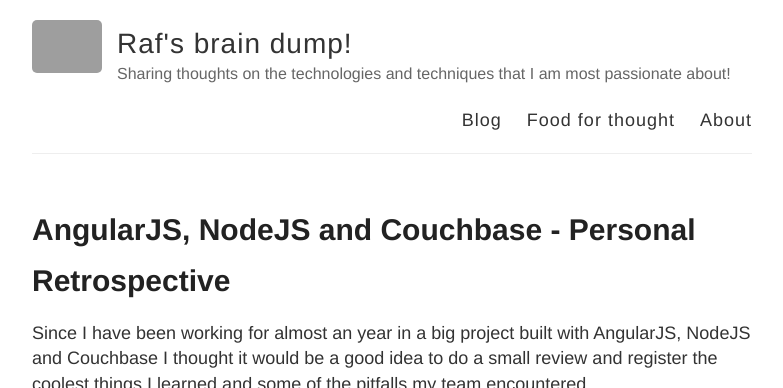
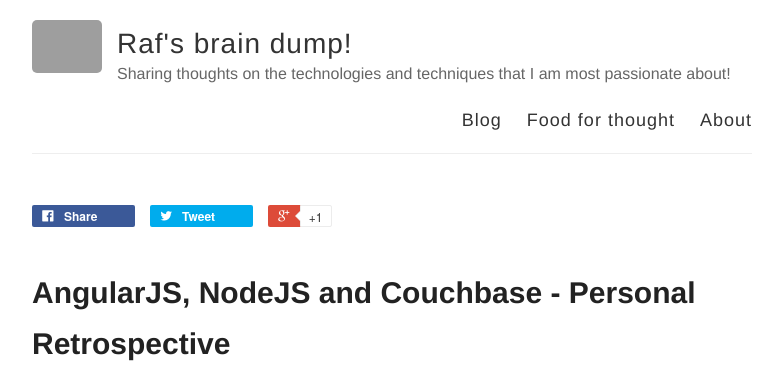
Before and after one commit to rafaelaudy/rafaelaudy.github.io, a Jekyll site: the page built from _posts/2015-10-20-javascript-full-stack-learnings.md, in a window 1280 px wide, cut to the strip 0-388 px from the top of the page. Shown: the whole strip, without its empty margins (248-1031 px from the left). Built offline with Jekyll 4.4.1, drawn with Linux system fonts in a browser that asks for light colours; nearby versions of some CDN libraries; Markdown is read by kramdown in place of the engine named in the settings; comment, search, counter and statistics services are not loaded; grey boxes are pictures that could not be loaded.

Commit message:
Changing sharing options code

```diff
--- a/_includes/share-page.html
+++ b/_includes/share-page.html
@@ -1,5 +1,24 @@
-<span class='st_fblike_hcount' displayText='Facebook Like'></span>
-<span class='st_facebook_hcount' displayText='Facebook'></span>
-<span class='st_googleplus_hcount' displayText='Google +'></span>
-<span class='st_twitter_hcount' displayText='Tweet'></span>
-<span class='st_linkedin_hcount' displayText='LinkedIn'></span>
+<div class="social-sharing">
+
+    <!-- https://developers.facebook.com/docs/plugins/share-button/ -->
+    <a target="_blank" href="http://www.facebook.com/sharer.php?url={{ site.baseurl }}" class="share-facebook">
+      <span class="icon icon-facebook" aria-hidden="true"></span>
+      <span class="share-title">Share</span>
+      <span class="share-count">0</span>
+    </a>
+
+    <!-- https://dev.twitter.com/docs/intents -->
+    <a target="_blank" href='http://twitter.com/share?url={{ site.baseurl }}' class="share-twitter">
+      <span class="icon icon-twitter" aria-hidden="true"></span>
+      <span class="share-title">Tweet</span>
+      <span class="share-count">0</span>
+    </a>
+
+    <!-- https://developers.google.com/+/web/share/ -->
+    <a target="_blank" href="http://plus.google.com/share?url={{site.baseurl}}" class="share-google">
+      <!-- Cannot get Google+ share count with JS yet -->
+      <span class="icon icon-google" aria-hidden="true"></span>
+      <span class="share-count">+1</span>
+    </a>
+
+</div>
--- a/_layouts/default.html
+++ b/_layouts/default.html
@@ -9,10 +9,18 @@
       <script src="http://html5shiv.googlecode.com/svn/trunk/html5.js"></script>
     <![endif]-->
 
-    <link rel="stylesheet" type="text/css" href="{{ site.baseurl }}/style.css" />
-    <link rel="alternate" type="application/rss+xml" title="{{ site.name }} - {{ site.description }}" href="{{ site.baseurl }}/feed.xml" />
-    <script type="text/javascript" src="http://w.sharethis.com/button/buttons.js"></script>
-    <script type="text/javascript">stLight.options({publisher: "95b23607-bed3-4d3c-8c3e-ce42af8cb7fb", doNotHash: false, doNotCopy: false, hashAddressBar: false});</script>
+    <link rel="stylesheet" type="text/css" href="/style.css" />
+    <link rel="alternate" type="application/rss+xml" title="{{ site.name }} - {{ site.description }}" href="/feed.xml" />
+
+    <style type="text/css">
+      #share-buttons img {
+      width: 35px;
+      padding: 5px;
+      border: 0;
+      box-shadow: 0;
+      display: inline;
+      }
+    </style>
     <!-- Created with Jekyll Now - http://github.com/barryclark/jekyll-now -->
   </head>
 
@@ -48,6 +56,9 @@
       </div>
     </div>
 
+    <script src="http://ajax.googleapis.com/ajax/libs/jquery/1.11.0/jquery.min.js"></script>
+    <script src="/scripts/social-buttons.js"></script>
+
     {% include analytics.html %}
   </body>
 </html>
--- a/_layouts/post.html
+++ b/_layouts/post.html
@@ -3,17 +3,21 @@
 ---
 
 <article class="post">
+  {% include share-page.html %}
+
   <h1>{{ page.title }}</h1>
 
   <div class="entry">
     {{ content }}
   </div>
 
-  {% include share-page.html %}
-
   <div class="date">
     Written on {{ page.date | date: "%B %e, %Y" }}
   </div>
 
+  <br>
+
+  {% include share-page.html %}
+
   {% include disqus.html %}
 </article>
--- /dev/null
+++ b/_sass/_social-buttons.scss
@@ -0,0 +1,275 @@
+/*============================================================================
+  Social Icon Buttons v1.0
+  Author:
+    Carson Shold | @cshold
+    http://www.carsonshold.com
+  MIT License
+==============================================================================*/
+@mixin transition($transition:0.1s all) {
+  -webkit-transition: #{$transition};
+  -moz-transition: #{$transition};
+  -o-transition: #{$transition};
+  transition: #{$transition};
+}
+
+@font-face {
+  font-family: 'icons';
+  src:url('fonts/icons.eot?social');
+  src:url('fonts/icons.eot?#iefixsocial') format('embedded-opentype'),
+    url('fonts/icons.woff?social') format('woff'),
+    url('fonts/icons.ttf?social') format('truetype'),
+    url('fonts/icons.svg?social#icons') format('svg');
+  font-weight: normal;
+  font-style: normal;
+}
+
+[class^="icon-"], [class*=" icon-"] {
+  font-family: 'icons';
+  speak: none;
+  font-style: normal;
+  font-weight: normal;
+  font-variant: normal;
+  text-transform: none;
+  line-height: 1;
+
+  /* Better Font Rendering =========== */
+  -webkit-font-smoothing: antialiased;
+  -moz-osx-font-smoothing: grayscale;
+}
+
+.icon-fancy:before { content: "\46"; }
+.icon-twitter:before { content: "\54"; }
+.icon-facebook:before { content: "\66"; }
+.icon-google:before { content: "\67"; }
+.icon-pinterest:before { content: "\70"; }
+
+
+/*================ Social share buttons ================*/
+$shareButtonHeight: 22px;
+$shareButtonCleanHeight: 30px;
+$shareCountBg: #fff;
+$shareBorderColor: #ececec;
+
+.social-sharing {
+  font-family: "HelveticaNeue", "Helvetica Neue", Helvetica, Arial, sans-serif;
+
+  * {
+    -webkit-box-sizing:border-box;
+    -moz-box-sizing:border-box;
+    box-sizing:border-box;
+  }
+
+  a {
+    display: inline-block;
+    color: #fff;
+    border-radius: 2px;
+    margin: 0 10px 10px 0;
+    height: $shareButtonHeight;
+    line-height: $shareButtonHeight;
+    text-decoration: none;
+    font-weight: normal;
+
+    &:hover {
+      color: #fff;
+    }
+  }
+
+  span {
+    display: inline-block;
+    vertical-align: top;
+    height: $shareButtonHeight;
+    line-height: $shareButtonHeight;
+    font-size: 12px;
+  }
+
+  .icon {
+    padding: 0 5px 0 10px;
+
+    &:before {
+      line-height: $shareButtonHeight;
+    }
+  }
+
+  /*================ Large Buttons ================*/
+  &.is-large a {
+    height: $shareButtonHeight*2;
+    line-height: $shareButtonHeight*2;
+
+    span {
+      height: $shareButtonHeight*2;
+      line-height: $shareButtonHeight*2;
+      font-size: 18px;
+    }
+
+    .icon {
+      padding: 0 10px 0 18px;
+
+      &:before {
+        line-height: $shareButtonHeight*2;
+      }
+    }
+  }
+}
+
+.share-title {
+  font-weight: 900;
+  font-size: 12px;
+  padding-right: 10px;
+
+  .is-large & {
+    padding-right: 16px;
+  }
+}
+
+.share-facebook {
+  background-color: #3b5998;
+
+  &:hover {
+    background-color: darken(#3b5998, 10%);
+  }
+}
+
+.share-twitter {
+  background-color: #00aced;
+
+  &:hover {
+    background-color: darken(#00aced, 10%);
+  }
+}
+
+.share-pinterest {
+  background-color: #cb2027;
+
+  &:hover {
+    background-color: darken(#cb2027, 10%);
+  }
+}
+
+.share-fancy {
+  background-color: #4999dc;
+
+  &:hover {
+    background-color: darken(#4999dc, 10%);
+  }
+}
+
+.share-google {
+  background-color: #dd4b39;
+
+  &:hover {
+    background-color: darken(#dd4b39, 10%);
+  }
+}
+
+.share-count {
+  position: relative;
+  background-color: $shareCountBg;
+  padding: 0 8px;
+  margin-right: -2px;
+  font-size: 14px;
+  line-height: $shareButtonHeight - 2;
+  color: #333;
+  border-radius: 0 2px 2px 0;
+  border: 1px solid $shareBorderColor;
+  opacity: 0;
+  @include transition(opacity 0.2s ease-in);
+
+  &.is-loaded {
+    opacity: 1;
+  }
+
+  &:before,
+  &:after {
+    content: '';
+    display: block;
+    position: absolute;
+    top: 50%;
+    margin-top: -6px;
+    width: 0;
+    height: 0;
+    border-top: 6px solid transparent;
+    border-bottom: 6px solid transparent;
+    border-right: 6px solid;
+  }
+
+  &:before {
+    left: -6px;
+    border-right-color: $shareBorderColor;
+  }
+
+  &:after {
+    left: -5px;
+    border-right-color: $shareCountBg;
+  }
+
+  a:hover & {
+    background-color: darken($shareCountBg, 4%);
+
+    &:after {
+      border-right-color: darken($shareCountBg, 4%);
+    }
+  }
+
+  .is-large & {
+    font-size: 18px;
+    padding: 0 14px;
+  }
+
+}
+
+/*================ Clean Buttons ================*/
+.social-sharing.is-clean {
+  a {
+    background-color: #fff;
+    border: 1px solid $shareBorderColor;
+    color: #333;
+    height: $shareButtonCleanHeight;
+    line-height: $shareButtonCleanHeight;
+
+    span {
+      height: $shareButtonCleanHeight;
+      line-height: $shareButtonCleanHeight;
+      font-size: 13px;
+    }
+
+    &:hover {
+      background-color: $shareBorderColor;
+    }
+
+    &:hover .share-count {
+      background-color: $shareCountBg;
+
+      &:after {
+        border-right-color: $shareCountBg;
+      }
+    }
+
+    .share-title {
+      font-weight: normal;
+    }
+  }
+
+  .share-count {
+    top: -1px;
+  }
+
+  .icon-facebook {
+    color: #3b5998;
+  }
+
+  .icon-twitter {
+    color: #00aced;
+  }
+
+  .icon-pinterest {
+    color: #cb2027;
+  }
+
+  .icon-fancy {
+    color: #4999dc;
+  }
+
+  .icon-google {
+    color: #dd4b39;
+  }
+}
--- /dev/null
+++ b/scripts/social-buttons.js
@@ -0,0 +1,107 @@
+/*============================================================================
+  Social Icon Buttons v1.0
+  Author:
+    Carson Shold | @cshold
+    http://www.carsonshold.com
+  MIT License
+==============================================================================*/
+window.CSbuttons = window.CSbuttons || {};
+
+$(function() {
+  CSbuttons.cache = {
+    $shareButtons: $('.social-sharing')
+  }
+});
+
+CSbuttons.init = function () {
+  CSbuttons.socialSharing();
+}
+
+CSbuttons.socialSharing = function () {
+  var $buttons = CSbuttons.cache.$shareButtons,
+      $shareLinks = $buttons.find('a'),
+      permalink = $buttons.attr('data-permalink');
+
+  // Get share stats from respective APIs
+  var $fbLink = $('.share-facebook'),
+      $twitLink = $('.share-twitter'),
+      $pinLink = $('.share-pinterest'),
+      $googleLink = $('.share-google');
+
+  if ( $fbLink.length ) {
+    $.getJSON('https://graph.facebook.com/?id=' + permalink + '&callback=?')
+      .done(function(data) {
+        if (data.shares) {
+          $fbLink.find('.share-count').text(data.shares).addClass('is-loaded');
+        } else {
+          $fbLink.find('.share-count').remove();
+        }
+      })
+      .fail(function(data) {
+        $fbLink.find('.share-count').remove();
+      });
+  };
+
+  if ( $twitLink.length ) {
+    $.getJSON('https://cdn.api.twitter.com/1/urls/count.json?url=' + permalink + '&callback=?')
+      .done(function(data) {
+        if (data.count > 0) {
+          $twitLink.find('.share-count').text(data.count).addClass('is-loaded');
+        } else {
+          $twitLink.find('.share-count').remove();
+        }
+      })
+      .fail(function(data) {
+        $twitLink.find('.share-count').remove();
+      });
+  };
+
+  if ( $pinLink.length ) {
+    $.getJSON('https://api.pinterest.com/v1/urls/count.json?url=' + permalink + '&callback=?')
+      .done(function(data) {
+        if (data.count > 0) {
+          $pinLink.find('.share-count').text(data.count).addClass('is-loaded');
+        } else {
+          $pinLink.find('.share-count').remove();
+        }
+      })
+      .fail(function(data) {
+        $pinLink.find('.share-count').remove();
+      });
+  };
+
+  if ( $googleLink.length ) {
+    // Can't currently get Google+ count with JS, so just pretend it loaded
+    $googleLink.find('.share-count').addClass('is-loaded');
+  }
+
+  // Share popups
+  $shareLinks.on('click', function(e) {
+    e.preventDefault();
+    var el = $(this),
+        popup = el.attr('class').replace('-','_'),
+        link = el.attr('href'),
+        w = 700,
+        h = 400;
+
+    // Set popup sizes
+    switch (popup) {
+      case 'share-twitter':
+        h = 300;
+        break;
+      case 'share-fancy':
+        w = 480;
+        h = 720;
+        break;
+      case 'share-google':
+        w = 500;
+        break;
+    }
+
+    window.open(link, popup, 'width=' + w + ', height=' + h);
+  });
+}
+
+$(function() {
+  window.CSbuttons.init();
+});
--- a/style.scss
+++ b/style.scss
@@ -7,6 +7,7 @@
 
 @import "reset";
 @import "variables";
+@import "social-buttons";
 // Syntax highlighting @import is at the bottom of this file
 
 /**************/
```
Also changed, not shown: _config.yml (line endings or trailing spaces), fonts/icons.ttf (added), fonts/icons.woff (added), 3 other files.
